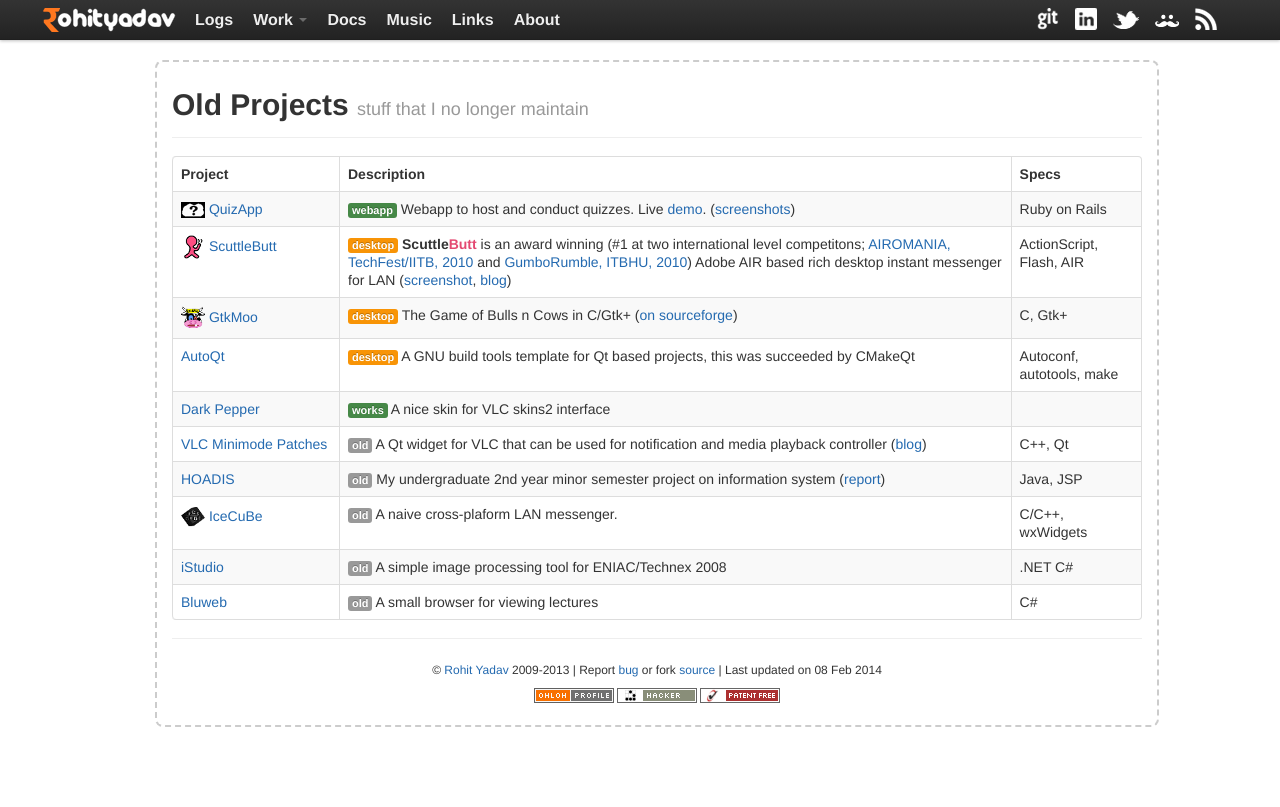
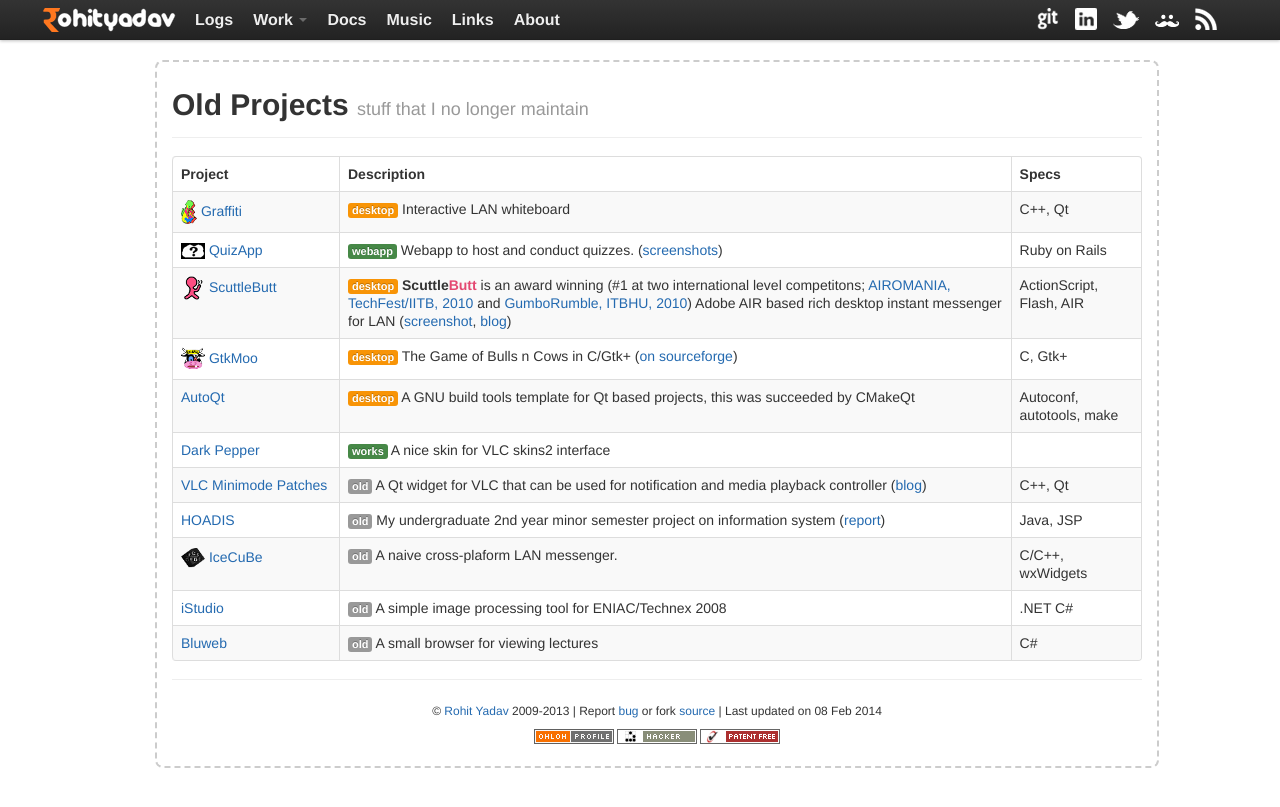
Before and after one commit to rohityadavcloud/rohityadavcloud.github.io, a Jekyll site: the page built from projects/old.markdown, in a window 1280 px wide. Shown: the top 807 px of the page. Built offline with Jekyll 4.4.1, drawn with Linux system fonts in a browser that asks for light colours; Markdown is read by kramdown in place of the engine named in the settings.

Commit message:
projects: fixes
Signed-off-by: Rohit Yadav <bhaisaab@baagi.org>

```diff
--- a/projects/cade9.markdown
+++ b/projects/cade9.markdown
@@ -1,7 +1,7 @@
 ---
 layout: project
 title: Cade9
-permalink: /cade9/
+permalink: /projects/cade9/
 tagline: AtMEGA32 based arcade gaming platform
 ---
 
--- a/projects/mtp.markdown
+++ b/projects/mtp.markdown
@@ -1,7 +1,7 @@
 ---
 layout: project
 title: MTP
-permalink: /mtp/
+permalink: /projects/mtp/
 ---
 
 <p align = "center"><img align="center" src="/images/projects/mtp/side.png"/></p>
--- a/projects/old.markdown
+++ b/projects/old.markdown
@@ -18,8 +18,13 @@
   </thead>
   <tbody>
     <tr>
+      <td><img src="/images/projects/graffiti-small.png"> <a href="https://github.com/bhaisaab/graffiti">Graffiti</a></td>
+      <td><span class="label label-warning">desktop</span> Interactive LAN whiteboard</td>
+      <td>C++, Qt</td>
+    </tr>
+    <tr>
       <td><img src="/images/projects/quizapp-small.png"> <a href="/files/old/quizapp.zip">QuizApp</a></td>
-      <td><span class="label label-success">webapp</span> Webapp to host and conduct quizzes. Live <a href="http://quizapp.herokuapp.com/">demo</a>. (<a href="https://github.com/bhaisaab/old/tree/master/quizapp/public/images/screenshot">screenshots</a>)</td>
+      <td><span class="label label-success">webapp</span> Webapp to host and conduct quizzes. (<a href="https://github.com/bhaisaab/old/tree/master/quizapp/public/images/screenshot">screenshots</a>)</td>
       <td>Ruby on Rails</td>
     </tr>
     <tr>
--- a/projects/r2a2.markdown
+++ b/projects/r2a2.markdown
@@ -1,7 +1,7 @@
 ---
 layout: project
 title: R2A2
-permalink: /r2a2/
+permalink: /projects/r2a2/
 ---
 
 Remotely controlled search and rescue mobile robot powered by IOIO, Android phone, Rover5 platform and bunch of sensors.
--- a/projects/tantra.markdown
+++ b/projects/tantra.markdown
@@ -1,7 +1,7 @@
 ---
 layout: project
 title: Tantra
-permalink: /tantra/
+permalink: /projects/tantra/
 ---
 
 <div class="alert alert-error">
```
Also changed, not shown: other parts of projects/old.markdown (+1 -1 lines), projects/graffiti.markdown (deleted, +0 -16 lines), projects/index.markdown (+21 -15 lines), images/dudez.jpg (deleted).
